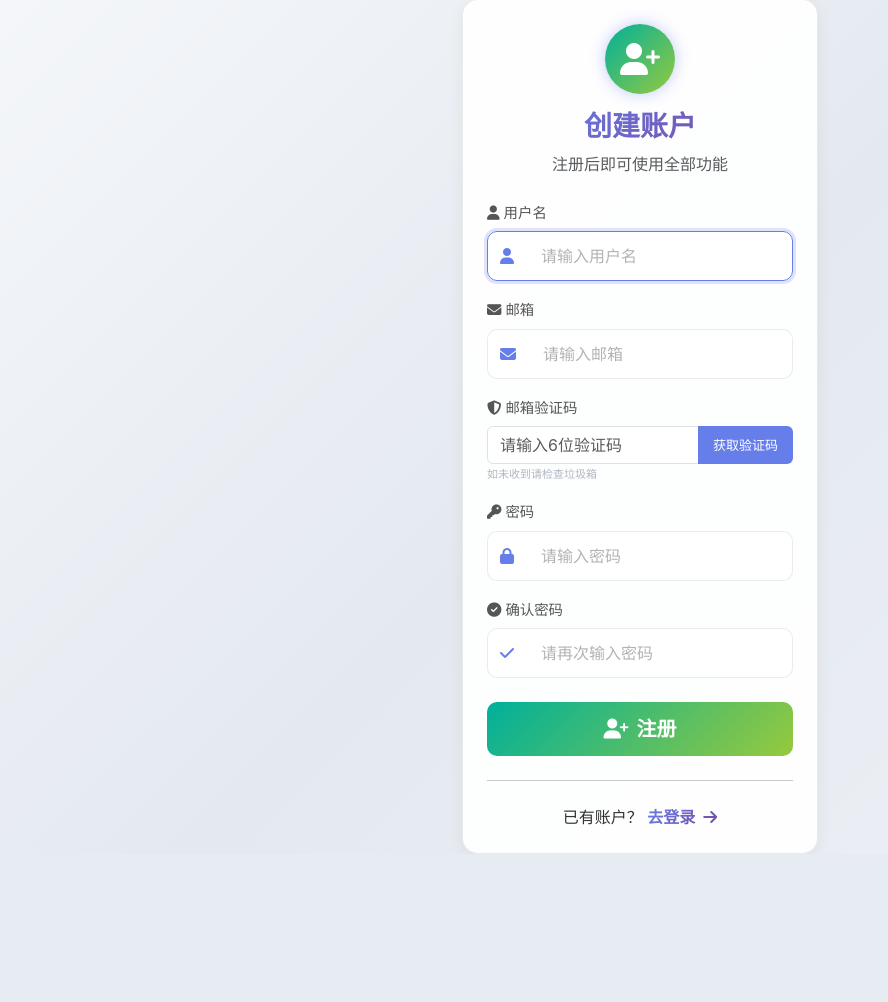
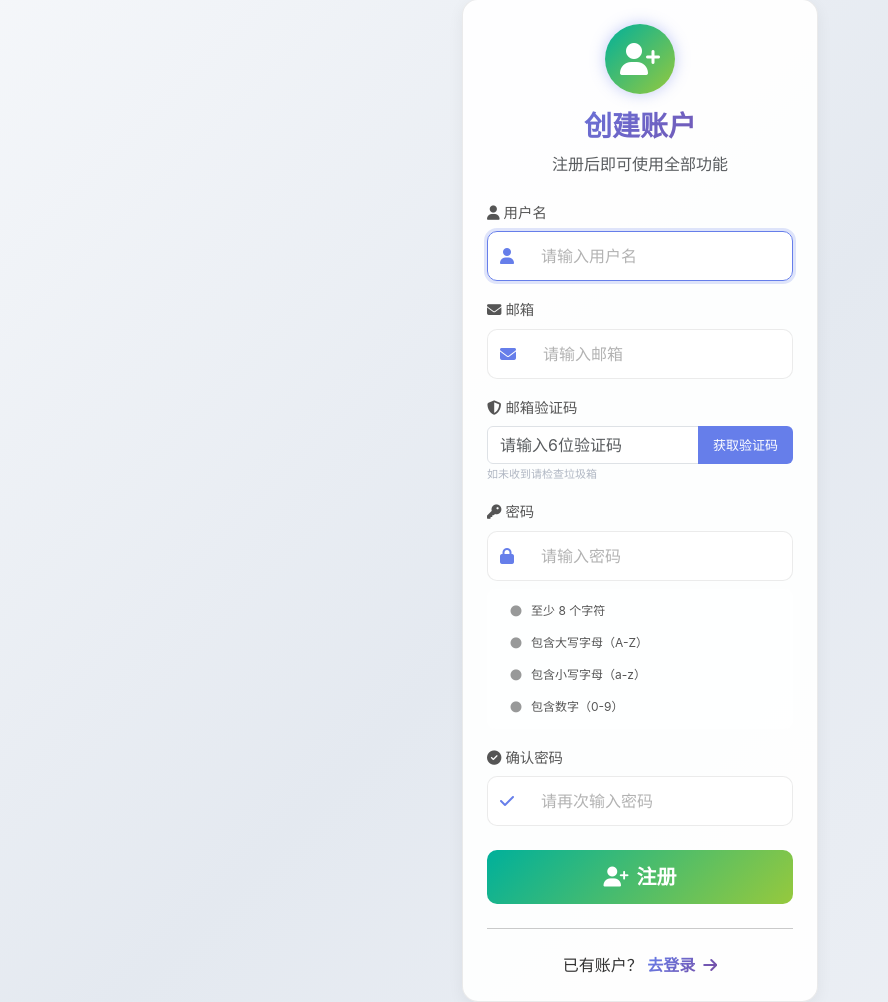
Before and after one commit to pycraft-ai/FileConverter_Linux, a Flask app: page /register in a window 1280 px wide. Shown: the part 49-1051 px from the top of the page, without its empty margins (0-888 px from the left). Before the commit the page ends 902 px from the top, so only its background shows below. Run offline with Flask 3, Linux system fonts and the light colour scheme; data that the repository does not hold is empty; some libraries are stand-ins or nearby versions.

Commit message:
优化用户注册体验

```diff
--- a/database/db_manager.py
+++ b/database/db_manager.py
@@ -526,8 +526,17 @@ class DatabaseManager:
 
     @staticmethod
     def register_user(username, email, password, is_admin=False,
-                      is_block=False, expiration_days=30):
-        """注册新用户（使用 werkzeug 密码哈希）"""
+                      is_block=False, expiration_days=None, remaining_times=None):
+        """注册新用户（使用 werkzeug 密码哈希）
+
+        expiration_days: 有效期天数，默认取 Config.USER_EXPIRATION
+        remaining_times: 初始可用次数，默认取 Config.USER_REMAINING_TIMES
+        """
+        # 默认值取配置（调用方未显式传入时）
+        if expiration_days is None:
+            expiration_days = Config.USER_EXPIRATION
+        if remaining_times is None:
+            remaining_times = Config.USER_REMAINING_TIMES
         conn = None
         try:
             conn = DatabaseManager.get_connection()
@@ -561,7 +570,7 @@ class DatabaseManager:
                      expiration_date, remaining_times)
                     VALUES (%s, %s, %s, %s, %s, %s, %s, %s)""",
                     (username, email, password_hash, '', is_admin,
-                     is_block, expiration_date, 20)
+                     is_block, expiration_date, remaining_times)
                 )
 
                 conn.commit()
--- a/requirements.txt
+++ b/requirements.txt
@@ -8,6 +8,7 @@ pdf2docx
 pdf2image
 pdfminer.six
 python-pptx
+PyPDF2
 pypdf
 Werkzeug
 requests
--- a/routes/auth.py
+++ b/routes/auth.py
@@ -140,12 +140,16 @@ def login():
             logger.warning("用户登录失败 | user=%s ip=%s reason=%s", username, client_ip, msg)
             flash(msg, 'error')
 
-    return render_template('login.html')
+    # 渲染登录页后清除自动填充数据，避免密码长期留在 session 中
+    template = render_template('login.html')
+    session.pop('prefill_username', None)
+    session.pop('prefill_password', None)
+    return template
 
 
 @auth_bp.route('/register', methods=['GET', 'POST'])
 def register():
-    form_data = {'username': '', 'email': '', 'verify_code': ''}
+    form_data = {'username': '', 'email': '', 'verify_code': '', 'password': '', 'confirm_password': ''}
 
     if request.method == 'POST':
         username = request.form.get('username', '').strip()
@@ -154,7 +158,10 @@ def register():
         confirm_password = request.form.get('confirm_password', '')
         verify_code_input = request.form.get('verify_code', '').strip()
 
-        form_data = {'username': username, 'email': email, 'verify_code': verify_code_input}
+        form_data = {
+            'username': username, 'email': email, 'verify_code': verify_code_input,
+            'password': password, 'confirm_password': confirm_password
+        }
 
         # 基础校验
         if not username or not password:
@@ -183,6 +190,9 @@ def register():
         success, msg = DatabaseManager.register_user(username, email, password)
         if success:
             logger.info("用户注册成功 | user=%s email=%s", username, email)
+            # 将账号密码存入 session，用于登录页自动填充（登录成功后即清除）
+            session['prefill_username'] = username
+            session['prefill_password'] = password
             flash('注册成功，请登录', 'success')
             return redirect(url_for('auth.login'))
         else:
--- a/static/css/style.css
+++ b/static/css/style.css
@@ -1565,3 +1565,55 @@ body {
         font-size: 1rem;
     }
 }
+
+/* ========== 注册页：实时密码强度清单 ========== */
+.pw-check {
+    display: flex;
+    flex-direction: column;
+    gap: 4px;
+    padding: 8px 12px;
+    border: 1px solid var(--border-color);
+    border-radius: 8px;
+    background: var(--bg-input);
+    font-size: 12px;
+}
+
+.pw-check .pw-item {
+    display: flex;
+    align-items: center;
+    gap: 8px;
+    padding: 5px 10px;
+    border-radius: 6px;
+    color: var(--text-secondary);
+    transition: background-color .2s ease, color .2s ease;
+}
+
+.pw-check .pw-item i {
+    width: 14px;
+    text-align: center;
+    font-size: 11px;
+    color: var(--text-muted);
+    transition: color .2s ease;
+}
+
+/* 满足条件：绿色背景 */
+.pw-check .pw-item.ok {
+    background: rgba(16, 185, 129, 0.18);
+    border: 1px solid rgba(16, 185, 129, 0.45);
+    color: #0f9d6e;
+}
+
+.pw-check .pw-item.ok i {
+    color: #10b981;
+}
+
+/* 不满足条件：红色背景 */
+.pw-check .pw-item.no {
+    background: rgba(239, 68, 68, 0.18);
+    border: 1px solid rgba(239, 68, 68, 0.45);
+    color: #dc2626;
+}
+
+.pw-check .pw-item.no i {
+    color: #ef4444;
+}
--- /dev/null
+++ b/static/js/password-check.js
@@ -0,0 +1,41 @@
+/**
+ * password-check.js -- 注册页实时密码强度校验
+ * 依赖：元素 #password, #pwCheck（内含 .pw-item[data-rule] 项）
+ * 与后端 routes/auth.py#validate_password_strength 规则保持一致
+ */
+$(function () {
+    var $pw = $('#password');
+    var $pwCheck = $('#pwCheck');
+    if (!$pw.length || !$pwCheck.length) return;
+
+    var MIN_LENGTH = 8;
+
+    // 更新单条规则的显示状态
+    function setRuleState(rule, passed) {
+        var $item = $pwCheck.find('.pw-item[data-rule="' + rule + '"]');
+        if (!$item.length) return;
+        $item.toggleClass('ok', passed);
+        $item.toggleClass('no', !passed);
+        $item.find('i').removeClass('fa-circle fa-check-circle fa-times-circle')
+            .addClass(passed ? 'fa-check-circle' : 'fa-times-circle');
+    }
+
+    function validate() {
+        var val = $pw.val();
+        if (val.length === 0) {
+            // 为空时恢复默认样式
+            $pwCheck.find('.pw-item').removeClass('ok no');
+            $pwCheck.find('i').removeClass('fa-check-circle fa-times-circle').addClass('fa-circle');
+            return;
+        }
+        setRuleState('length', val.length >= MIN_LENGTH);
+        setRuleState('upper', /[A-Z]/.test(val));
+        setRuleState('lower', /[a-z]/.test(val));
+        setRuleState('digit', /\d/.test(val));
+    }
+
+    $pw.on('input', validate);
+
+    // 页面初始若有值（提交失败回填），立即校验一次
+    if ($pw.val().length > 0) validate();
+});
--- a/templates/base.html
+++ b/templates/base.html
@@ -20,7 +20,7 @@
     <!-- 关键CSS同步加载（国内 CDN） -->
     <link href="{{ CDN_BASE_URL }}/twitter-bootstrap/5.3.2/css/bootstrap.min.css" rel="stylesheet">
     <link rel="stylesheet" href="{{ CDN_BASE_URL }}/font-awesome/6.4.2/css/all.min.css">
-    <link rel="stylesheet" href="{{ url_for('static', filename='css/style.css') }}">
+    <link rel="stylesheet" href="{{ url_for('static', filename='css/style.css') }}?v=2">
     <!-- 字体：使用系统字体栈，避免 Google Fonts 国内加载慢 -->
     <style nonce="{{ g.get('csp_nonce', '') }}">
     body { font-family: -apple-system, BlinkMacSystemFont, 'Segoe UI', Roboto, 'Helvetica Neue', Arial, sans-serif; }
--- a/templates/login.html
+++ b/templates/login.html
@@ -20,7 +20,8 @@
                     <div class="input-group input-group-glass">
                         <span class="input-group-text"><i class="fas fa-user"></i></span>
                         <input type="text" class="form-control" id="username"
-                               name="username" required autofocus placeholder="请输入用户名或邮箱">
+                               name="username" value="{{ session.get('prefill_username', '') }}"
+                               required autofocus placeholder="请输入用户名或邮箱">
                     </div>
                 </div>
                 <div class="mb-3">
@@ -30,7 +31,8 @@
                     <div class="input-group input-group-glass">
                         <span class="input-group-text"><i class="fas fa-lock"></i></span>
                         <input type="password" class="form-control" id="password"
-                               name="password" required placeholder="请输入密码">
+                               name="password" value="{{ session.get('prefill_password', '') }}"
+                               required placeholder="请输入密码">
                     </div>
                 </div>
                 <div class="mb-4">
--- a/templates/register.html
+++ b/templates/register.html
@@ -57,7 +57,15 @@
                     <div class="input-group input-group-glass">
                         <span class="input-group-text"><i class="fas fa-lock"></i></span>
                         <input type="password" class="form-control" id="password"
-                               name="password" required placeholder="请输入密码">
+                               name="password" value="{{ form.password }}" required placeholder="请输入密码"
+                               autocomplete="new-password">
+                    </div>
+                    <!-- 实时密码强度清单 -->
+                    <div class="pw-check mt-2" id="pwCheck">
+                        <div class="pw-item" data-rule="length"><i class="fas fa-circle"></i> 至少 8 个字符</div>
+                        <div class="pw-item" data-rule="upper"><i class="fas fa-circle"></i> 包含大写字母（A-Z）</div>
+                        <div class="pw-item" data-rule="lower"><i class="fas fa-circle"></i> 包含小写字母（a-z）</div>
+                        <div class="pw-item" data-rule="digit"><i class="fas fa-circle"></i> 包含数字（0-9）</div>
                     </div>
                 </div>
                 <div class="mb-4">
@@ -67,7 +75,8 @@
                     <div class="input-group input-group-glass">
                         <span class="input-group-text"><i class="fas fa-check"></i></span>
                         <input type="password" class="form-control" id="confirm_password"
-                               name="confirm_password" required placeholder="请再次输入密码">
+                               name="confirm_password" value="{{ form.confirm_password }}" required placeholder="请再次输入密码"
+                               autocomplete="new-password">
                     </div>
                 </div>
                 <button type="submit" class="btn btn-gradient w-100 btn-lg"
@@ -89,4 +98,5 @@
 
 {% block scripts %}
 <script src="{{ url_for('static', filename='js/verify-code.js') }}"></script>
+<script src="{{ url_for('static', filename='js/password-check.js') }}?v=2"></script>
 {% endblock %}
```
Also changed, not shown: config.py (+8 -1 lines), gunicorn.conf.py (+6 -3 lines), README.md, 1 other file.
